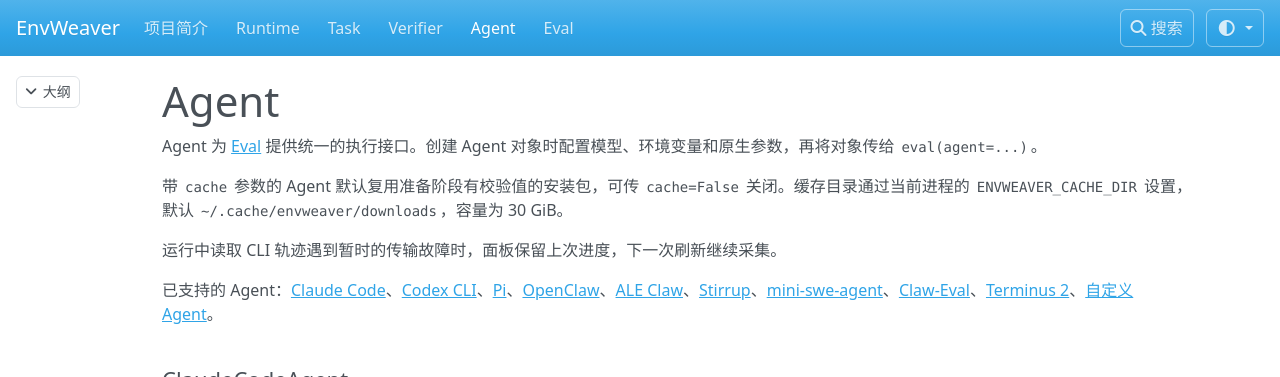
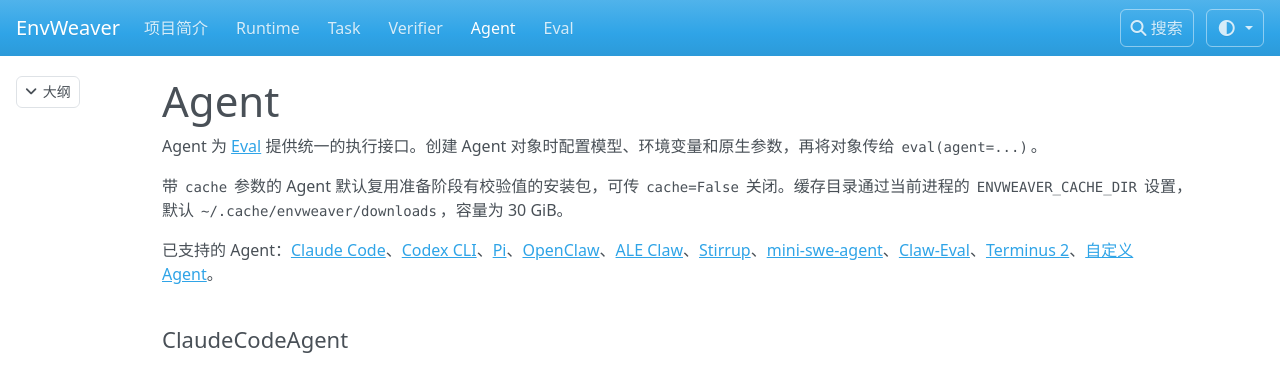
Before and after one commit to potatoQi/EnvWeaver, an MkDocs documentation site: the page built from docs/agent.md, in a window 1280 px wide and 900 px high, cut to the strip 0-377 px from the top of the window. Built offline with MkDocs 1.6.1, drawn with Linux system fonts in a browser that asks for light colours; nearby versions of some CDN libraries.

Commit message:
Keep trajectory retry details in the design documentation

```diff
--- a/docs/agent.md
+++ b/docs/agent.md
@@ -3,8 +3,6 @@
 Agent 为 [Eval](evaluation.md) 提供统一的执行接口。创建 Agent 对象时配置模型、环境变量和原生参数，再将对象传给 `eval(agent=...)`。
 
 带 `cache` 参数的 Agent 默认复用准备阶段有校验值的安装包，可传 `cache=False` 关闭。缓存目录通过当前进程的 `ENVWEAVER_CACHE_DIR` 设置，默认 `~/.cache/envweaver/downloads`，容量为 30 GiB。
-
-运行中读取 CLI 轨迹遇到暂时的传输故障时，面板保留上次进度，下一次刷新继续采集。
 
 已支持的 Agent：[Claude Code](#claude-code-agent)、[Codex CLI](#codex-agent)、[Pi](#pi-agent)、[OpenClaw](#openclaw-agent)、[ALE Claw](#ale-claw-agent)、[Stirrup](#stirrup-agent)、[mini-swe-agent](#mini-swe-agent)、[Claw-Eval](#claw-eval-agent)、[Terminus 2](#terminus-agent)、[自定义 Agent](#custom-agent)。
 
```
